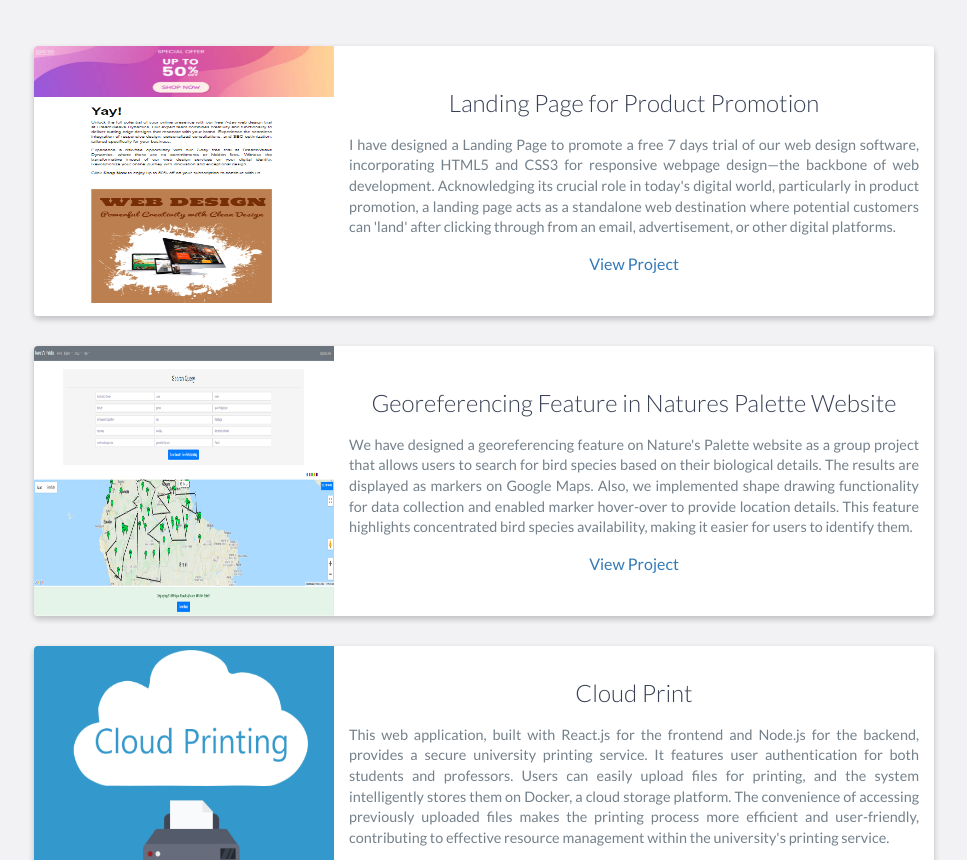
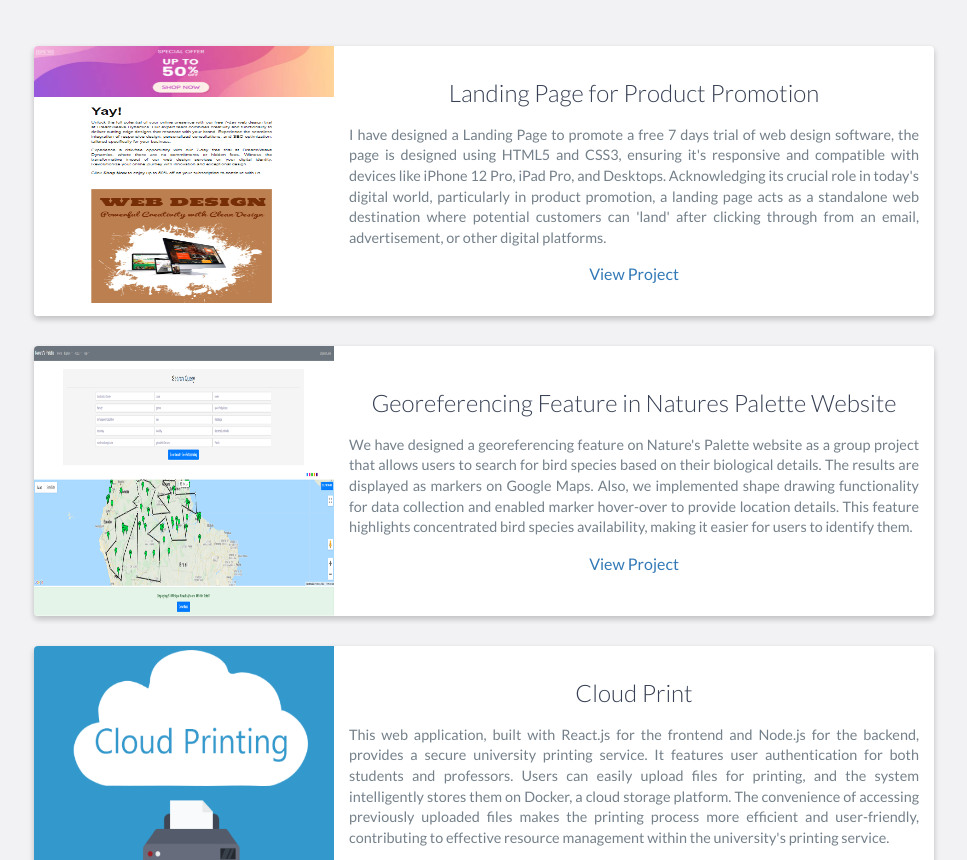
Before and after one commit to swapnalikadam/swapnalikadam, a website: page index.html in a window 1280 px wide. Shown: the part 3300-4160 px from the top of the page, without its empty margins (156-1123 px from the left). Drawn offline with nearby package versions, Linux system fonts and the light colour scheme.

Commit message:
Changed description of Landing Page Project

```diff
--- a/index.html
+++ b/index.html
@@ -175,7 +175,7 @@
                     <div class="project-info">
                         <h3>Landing Page for Product Promotion</h3>
                         <p style="text-align: justify;">
-                            I have designed a Landing Page to promote a free 7 days trial of our web design software, incorporating HTML5 and CSS3 for responsive webpage design—the backbone of web development. Acknowledging its crucial role in today's digital world, particularly in product promotion, a landing page acts as a standalone web destination where potential customers can 'land' after clicking through from an email, advertisement, or other digital platforms.</p>
+                            I have designed a Landing Page to promote a free 7 days trial of web design software, the page is designed using HTML5 and CSS3, ensuring it's responsive and compatible with devices like iPhone 12 Pro, iPad Pro, and Desktops. Acknowledging its crucial role in today's digital world, particularly in product promotion, a landing page acts as a standalone web destination where potential customers can 'land' after clicking through from an email, advertisement, or other digital platforms.</p>
                         <a href="https://github.com/swapnalikadam/Passion-Projects/tree/Landing-Page-for-Product-Promotion">View Project</a>
                     </div>
                     <!-- End .project-info -->
```
